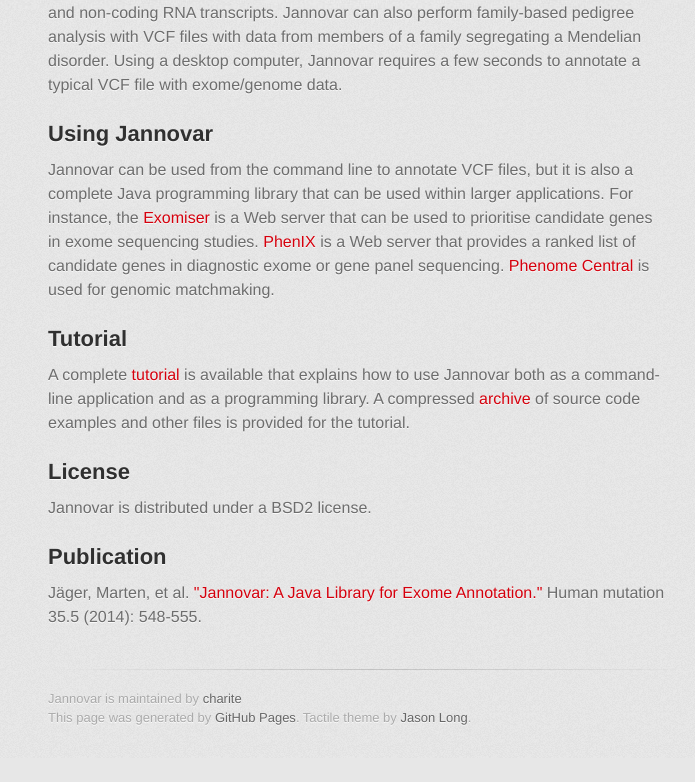
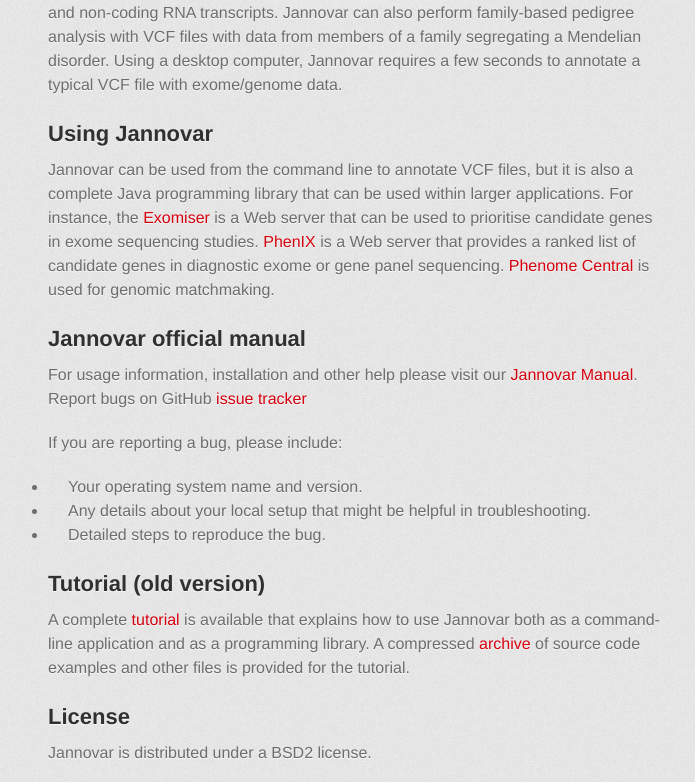
Before and after one commit to charite/jannovar, a plain HTML site: page index.html in a window 1280 px wide. Shown: the part 565-1347 px from the top of the page, without its empty margins (282-977 px from the left). Before the commit the page ends 1323 px from the top, so only its background shows below. Drawn offline with Linux system fonts and the light colour scheme; a web font is replaced by a local one.

Commit message:
update website

```diff
--- a/index.html
+++ b/index.html
@@ -44,9 +44,19 @@
 <a href="http://compbio.charite.de/PhenIX">PhenIX</a> is a Web server that provides a ranked list of
 candidate genes in diagnostic exome or gene panel sequencing. <a href="https://phenomecentral.org/">Phenome Central</a> is used for genomic matchmaking. </p>
 
+<h2> Jannovar official manual</h2>
+
+          <p>For usage information, installation and other help please visit our <a href="http://jannovar.readthedocs.io/en/master/">Jannovar Manual</a>. Report bugs on GitHub <a href="https://github.com/charite/jannovar/issues">issue tracker</a>
+<p>If you are reporting a bug, please include:</p>
+ <ul>
+  <li>Your operating system name and version.</li>
+  <li>Any details about your local setup that might be helpful in troubleshooting.</li>
+  <li>Detailed steps to reproduce the bug.</li>
+</ul>
+
 
 <h2>
-<a id="downloading-the-source-code" class="anchor" href="#downloading-the-source-code" aria-hidden="true"><span class="octicon octicon-link"></span></a>Tutorial</h2>
+<a id="downloading-the-source-code" class="anchor" href="#downloading-the-source-code" aria-hidden="true"><span class="octicon octicon-link"></span></a>Tutorial (old version)</h2>
 
 <p>A complete  <a href="tutorial/doc/JannovarTutorial.pdf">tutorial</a> is available that explains how to use Jannovar both as a command-line application and as a programming library.
 A compressed  <a href="tutorial/tutorial.tgz">archive</a> of source code examples and other files is provided for the tutorial.</p>
```
